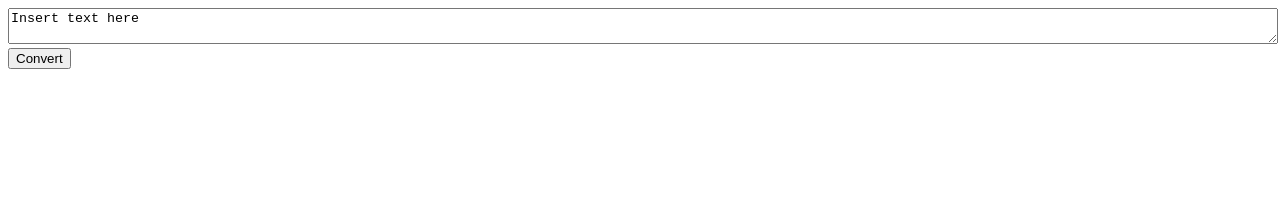
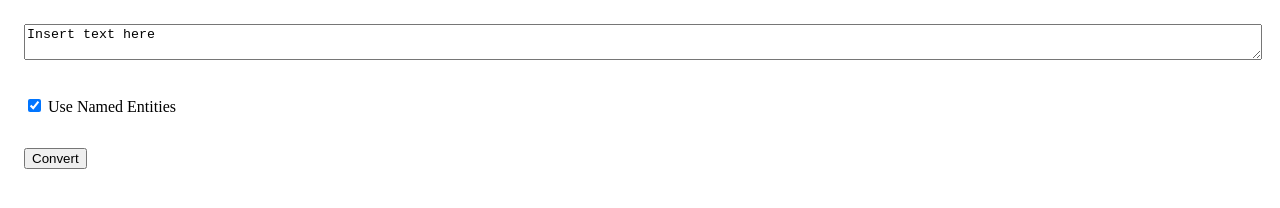
Before and after one commit to jczimm/paragraphmarkup, a plain HTML site: page index.html in a window 1280 px wide. Drawn offline with Linux system fonts and the light colour scheme.

Commit message:
Update index.html

```diff
--- a/index.html
+++ b/index.html
@@ -2,10 +2,30 @@
 <html>
   <head>
     <title>Create HTML Paragraph Markup</title>
+
+    <style type="text/css">
+    #text {
+      width: 100%;
+      resize: vertical;
+    }
+    div {
+      padding: 1em;
+    }
+    </style>
   </head>
   <body>
-    <textarea style="width: 100%; resize: vertical" id="text">Insert text here</textarea>
-    <button onclick="run()">Convert</button>
+    <div>
+      <textarea id="text" cols="25">Insert text here</textarea>
+    </div>
+
+    <div>
+      <input type="checkbox" id="use-names" checked>
+      <label for="use-names">Use Named Entities</label>
+    </div>
+
+    <div>
+      <button onclick="run()">Convert</button>
+    </div>
 
     <script src="https://cdn.rawgit.com/mathiasbynens/he/670991a4141d01dc015de5194d400d01c863208f/he.js"></script>
     <script>
@@ -15,7 +35,10 @@
         textarea.value = convert(textarea.value);
       }
       function convert(str) {
-        return paragraphize(he.encode(str));
+        var useNames = document.getElementById('use-names').checked;
+        return paragraphize(he.encode(str, {
+          useNamedReferences: useNames,
+        }));
       }
       function paragraphize(str) {
         return '<p>' + str.replace(/\n/g, '</p>\n<p>') + '</p>';
```
